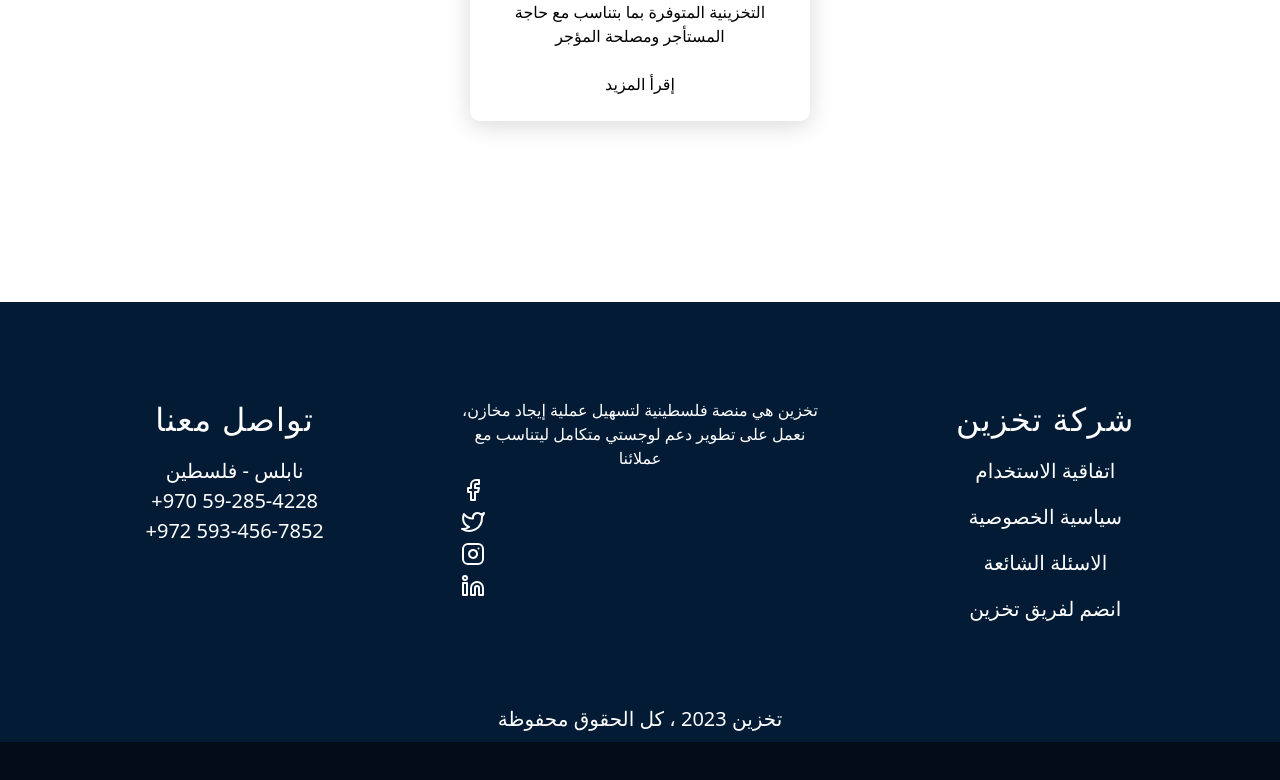
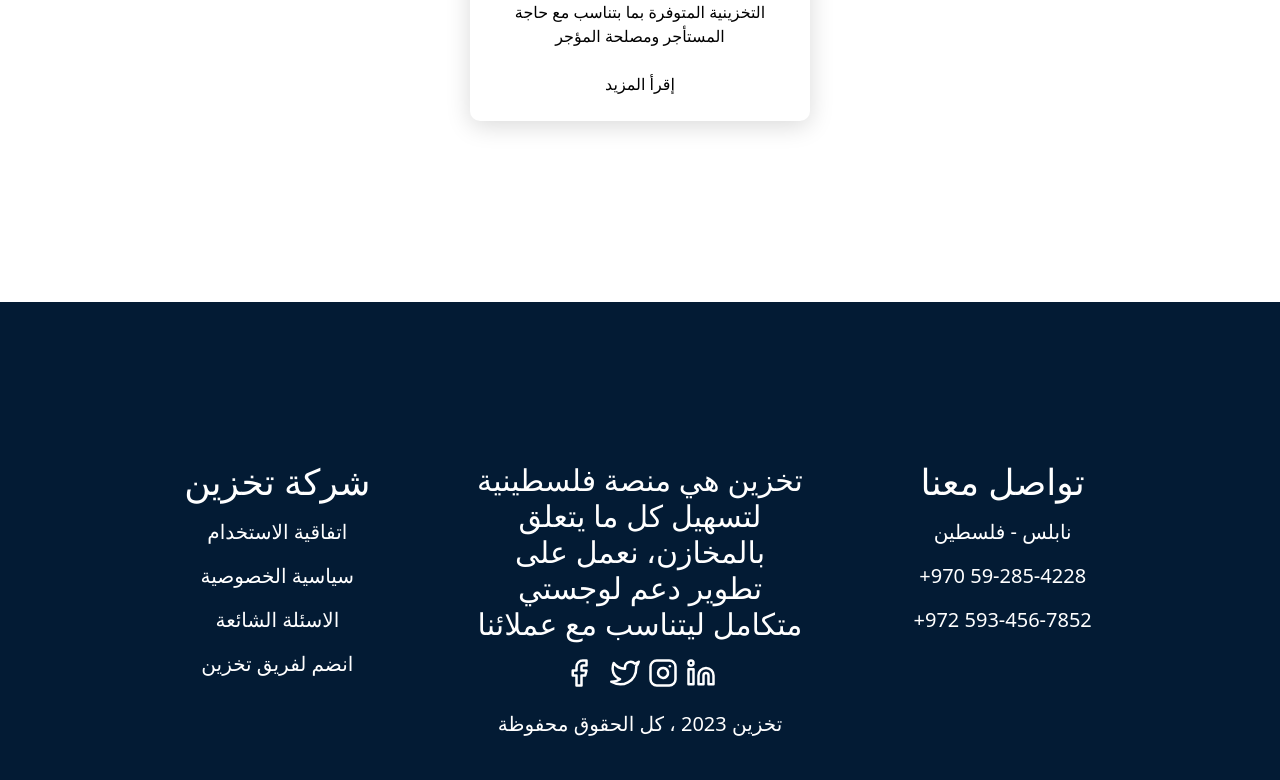
Before and after one commit to izzat5233/takhzeen-website, a React (Create React App) app: page / in a window 1280 px wide. Shown: the part 1396-2176 px from the top of the page. Before the commit the page ends 2138 px from the top, so only its background shows below. Built offline with nearby package versions, Linux system fonts and the light colour scheme.

Commit message:
feat:(footer)

```diff
--- a/src/component/Footer/Footer.jsx
+++ b/src/component/Footer/Footer.jsx
@@ -1,48 +1,49 @@
-import React from 'react'
+import React from 'react';
 import './footer.css';
 import { FiFacebook, FiTwitter, FiInstagram, FiLinkedin } from 'react-icons/fi';
 
 const Footer = () => {
   return (
-    <div className="footer section__padding  footer mt-auto py-3" id="login">
-    <div className="footer-links">
-    <div className="footer-links_contact">
-        <h1 className="footer-headtext">تواصل معنا</h1>
-        <a><p className="p__opensans">نابلس - فلسطين</p></a>
-        <a><p className="p__opensans">+970 59-285-4228</p></a>
-        <a><p className="p__opensans">+972 593-456-7852</p></a>
+    <div className="w-full relative text-white flex justify-start items-center flex-col pt-0 z-1 pt-0 pr-0 pb-0.5 pl-0 section__padding footer bg-[#031B34] mt-auto py-3" id="login">
+      <div className="footer-links  w-full flex justify-between items-start mt-20 pt-0 pb-0 pl-0 pr-0 ">
+        <div className="footer-links_work1 m-4 text-center flex-1">
+          <h1 className="footer-headtext  text-white font-normal capitalize text-3xl mb-4 tracking-normal leading-normal  md:text-4xl lg:text-4xl">شركة تخزين</h1>
+          <a href="#"><p className="text-xl mb-4 p__opensans">اتفاقية الاستخدام</p></a>
+          <a href="#"><p className="text-xl mb-4 p__opensans">سياسية الخصوصية</p></a>
+          <a href="#"><p className="text-xl mb-4 p__opensans">الاسئلة الشائعة</p></a>
+          <a href="#"><p className="text-xl mb-4 p__opensans">انضم لفريق تخزين</p></a>
         </div>
-      <div className="footer-links_logo">
-        <h1>تخزين هي منصة فلسطينية لتسهيل عملية إيجاد مخازن، نعمل على تطوير دعم لوجستي متكامل ليتناسب مع عملائنا</h1>
-        <div className="footer-links_icons">
-        <a href="https://www.facebook.com/" target="_blank">
+
+        <div className="footer-links_logo m-4 text-center flex-1 w-56 mb-3 order-2 text-2xl md:order-1   md:text-3xl lg:text-3xl">
+          <h1 className="mb-4">تخزين هي منصة فلسطينية لتسهيل كل ما يتعلق بالمخازن، نعمل على تطوير دعم لوجستي متكامل ليتناسب مع عملائنا</h1>
+          <div className="footer-links_icons mt-2 flex justify-center space-x-2">
+            <a className="flex items-center mr-2" href="https://www.facebook.com/" target="_blank" rel="noopener noreferrer">
               <FiFacebook />
             </a>
-        <a href="https://www.twitter.com/" target="_blank">
+            <a className="flex items-center mr-2" href="https://www.twitter.com/" target="_blank" rel="noopener noreferrer">
               <FiTwitter />
             </a>
-        <a href="https://www.instagram.com/ta5zeen.ps/" target="_blank">
+            <a className="flex items-center mr-2" href="https://www.instagram.com/ta5zeen.ps/" target="_blank" rel="noopener noreferrer">
               <FiInstagram />
             </a>
-        <a href="https://www.linkedin.com/" target="_blank">
+            <a className="flex items-center mr-2" href="https://www.linkedin.com/" target="_blank" rel="noopener noreferrer">
               <FiLinkedin />
             </a>
           </div>
         </div>
-      <div className="footer-links_work">
-        <h1 className="footer-headtext">شركة تخزين</h1>
-        <a href=""><p className="p__opensans">اتفاقية الاستخدام</p></a>
-        <a href=""><p className="p__opensans">سياسية الخصوصية</p></a>
-        <a href=""><p className="p__opensans">الاسئلة الشائعة</p></a>
-        <a href=""><p className="p__opensans">انضم لفريق تخزين</p></a>
+
+        <div className="footer-links_work m-4 text-center flex-1 order-3">
+          <h1 className="footer-headtext text-white text-4xl font-normal capitalize text-3xl mb-4 tracking-normal leading-normal  md:text-4xl lg:text-4xl lg:leading-10	">تواصل معنا</h1>
+          <a href="#"><p className="text-xl mb-4 p__opensans">نابلس - فلسطين</p></a>
+          <a href="#"><p className="text-xl mb-4 p__opensans"> +970 59-285-4228</p></a>
+          <a href="#"><p className="text-xl mb-4 p__opensans"> +972 593-456-7852</p></a>
         </div>
-
       </div>
       <div className="footer__copyright">
-      <p className="p__opensans"> تخزين 2023 ، كل الحقوق محفوظة</p>
+        <p className="text-xl p__opensans">تخزين 2023 ، كل الحقوق محفوظة</p>
       </div>
     </div>
-  )
-}
+  );
+};
 
-export default Footer
+export default Footer;
--- a/src/component/Footer/footer.css
+++ b/src/component/Footer/footer.css
@@ -1,109 +1,12 @@
-.footer {
-    width: 100%;
-    position: relative;
-    z-index: 1;
-    color: #fff;
-    display: flex;
-    justify-content: flex-start;
-    align-items: center;
-    flex-direction: column;
-
-    background: var(--color-footer);
-    padding-top: 0;
-    padding: 0 0 0.5rem 0;
-
-}
-
-.footer-links {
-    width: 100%;
-    display: flex;
-    justify-content: space-between;
-    align-items: flex-start;
-
-    margin-top: 5rem;
-    padding: 0 2rem;
-}
-
-.footer-links_contact,
-.footer-links_logo,
-.footer-links_work {
-    flex: 1;
-    margin: 1rem;
-    text-align: center;
-}
-
-.footer-links_logo img:first-child {
-    width: 210px;
-    margin-bottom: 0.75rem;
-}
-.footer-links_work p {
-font-size: 20px;
-}
-.footer-links p {
-    font-size: 20px;
-}
-.footer-links_work p:nth-child(2n + 1) {
-    margin-bottom: 1rem;
-}
-
-.footer-links_icons {
-    margin-top: 0.5rem;
-}
-
-.footer-links_icons svg {
-    color: #fff;
-    margin: 0.5rem;
-    font-size: 24px;
-    cursor: pointer;
-}
-
-.footer-links_icons svg:hover {
-    color:#fff;
-}
-
-.footer-headtext {
-    font-family: var(--font-base);
-    color: #fff;
-    font-weight: 400;
-    letter-spacing: 0.04em;
-    text-transform: capitalize;
-    font-size: 32px;
-    line-height: 41.6px;
-    margin-bottom: 1rem;
-}
-
-.footer__copyright {
-    margin-top: 3rem;
-}
-.footer__copyright p {
-    font-size: 20px;
-}
-
-@media screen and (min-width: 2000px) {
-    .footer-headtext {
-        font-size: 51px;
-        line-height: 61.6px;
-    }
-}
-.footer-links_logo {
-    order: 2;
-}
-.footer-links_work {
-    order: 3;
-}
-.footer-links_contact {
-    order: 1;
-}
 @media screen and (max-width: 1150px) {
     .footer-links {
         align-items: center;
         flex-direction: column;
         padding: 0;
     }
-
     .footer-links_logo,
     .footer-links_work,
-    .footer-links_contact {
+    .footer-links_work1 {
         margin: 2rem 0;
         width: 100%;
     }
@@ -113,22 +16,7 @@
     .footer-links_work {
         order: 2;
     }
-    .footer-links_contact {
+    .footer-links_work1 {
         order: 3;
     }
 }
-
-@media screen and (max-width: 650px) {
-    .footer {
-        padding: 0 0 0.5rem 0;
-
-    }
-
-}
-
-@media screen and (max-width: 350px) {
-    .footer-links_logo img:first-child {
-        width: 80%;
-    }
-
-}
```
Lines whose indentation alone changed are shown as unchanged.
